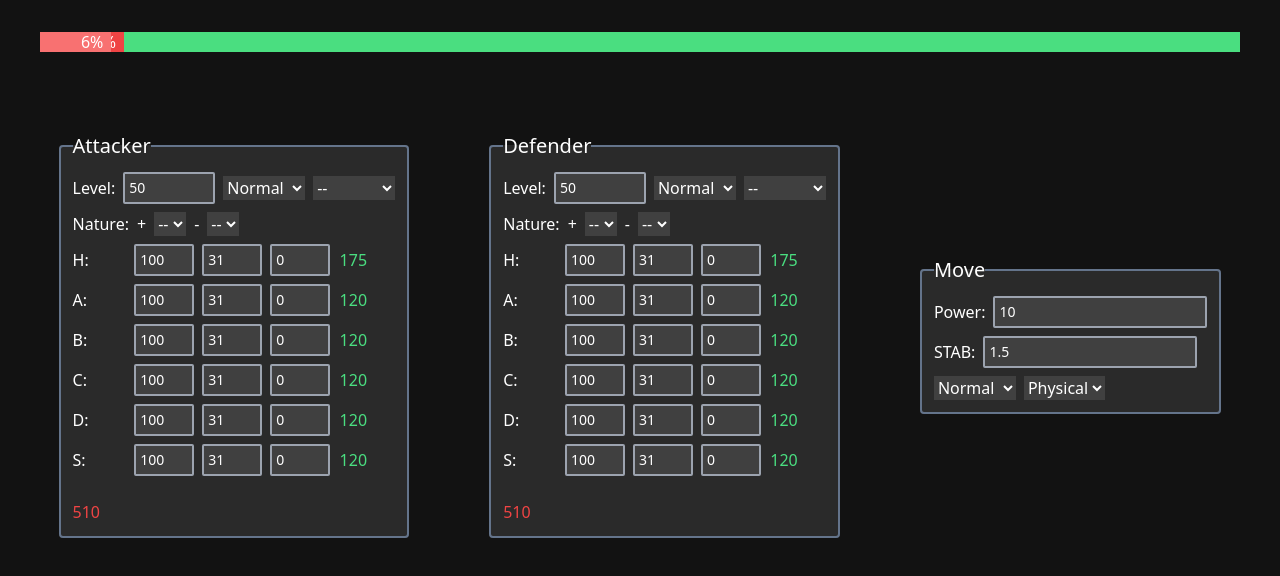
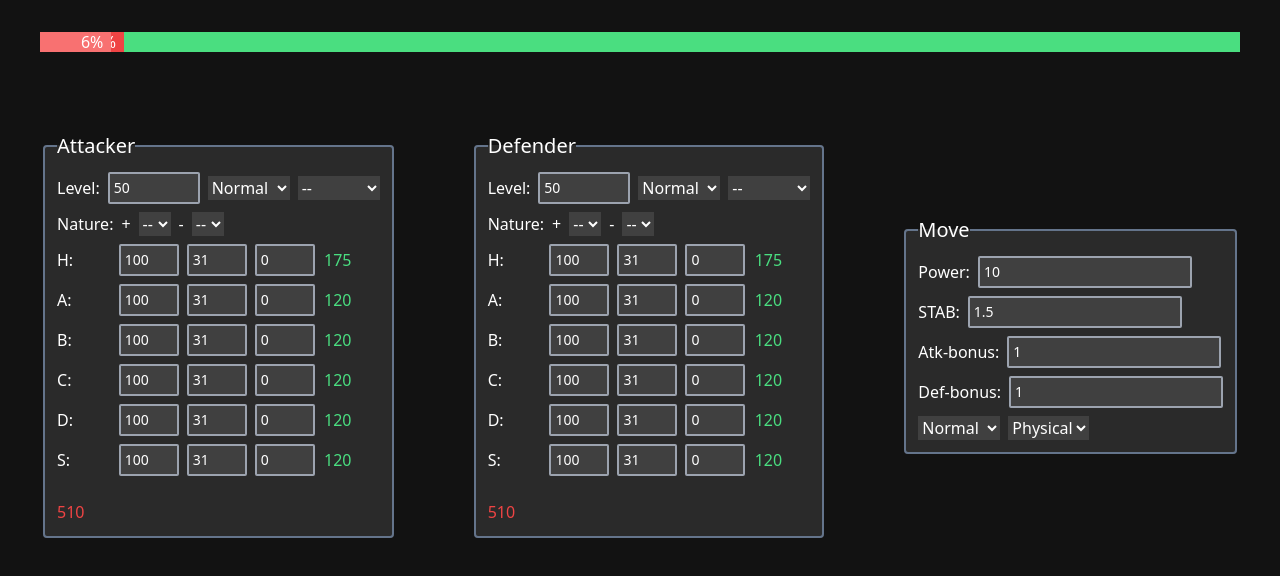
Before and after one commit to ckaznable/pokemon-dmg-calc, a React (Vite) app: page / in a window 1280 px wide. Shown: the top 576 px of the page. Built offline with nearby package versions, Linux system fonts and the light colour scheme.

Commit message:
feat: Add atk and def bonus options

```diff
--- a/locales/en.json
+++ b/locales/en.json
@@ -27,6 +27,8 @@
   "title_level": "Level",
   "title_power": "Power",
   "title_STAB": "STAB",
+  "title_atk_bonus": "Atk-bonus",
+  "title_def_bonus": "Def-bonus",
 
   "move_physical": "Physical",
   "move_special": "Special",
--- a/locales/zh_hant_tw.json
+++ b/locales/zh_hant_tw.json
@@ -27,6 +27,8 @@
   "title_level": "等級",
   "title_power": "招式威力",
   "title_STAB": "屬修加成",
+  "title_atk_bonus": "攻擊方加成",
+  "title_def_bonus": "防守方加成",
 
   "move_physical": "物理",
   "move_special": "特殊",
--- a/src/components/MoveBox.tsx
+++ b/src/components/MoveBox.tsx
@@ -1,5 +1,5 @@
 import { MoveType } from "@/types.d"
-import { isValidNumberString } from "@/util"
+import { isValidNumberString, onInputChange } from "@/util"
 import React from "react"
 import { useTranslation } from "react-i18next"
 import TypeSelect from "./TypeSelect"
@@ -11,6 +11,8 @@ function MoveBox() {
     power, setPower,
     moveType, setMoveType,
     sameTypeAtkBonus, setSameTypeAtkBonus,
+    atkBonus, setAtkBonus,
+    defBonus, setDefBonus,
   } = useMove()
 
   const { t } = useTranslation()
@@ -40,12 +42,22 @@ function MoveBox() {
       <div className="gap-2 flex flex-col flex-wrap text-base from-neutral-700">
         <div className="gap-2 flex items-center">
           <span>{ t("title_power") }:</span>
-          <input type="number" min="0" placeholder={t("placeholder_power") as string} value={power || ""} onChange={onChangePower} />
+          <input type="number" min="0" placeholder={t("placeholder_power") as string} value={power || ""} onChange={onInputChange(setPower)} />
         </div>
 
         <div className="gap-2 flex items-center">
           <span>{ t("title_STAB") }:</span>
-          <input type="number" min="0" placeholder={t("placeholder_STAB") as string} value={sameTypeAtkBonus || ""} onChange={onChangeSTAB} />
+          <input type="number" min="0" placeholder={t("placeholder_STAB") as string} value={sameTypeAtkBonus || ""} onChange={onInputChange(setSameTypeAtkBonus)} />
+        </div>
+
+        <div className="gap-2 flex items-center">
+          <span>{t("title_atk_bonus")}:</span>
+          <input type="number" min="0" value={atkBonus || ""} onChange={onInputChange(setAtkBonus)} />
+        </div>
+
+        <div className="gap-2 flex items-center">
+          <span>{t("title_def_bonus")}:</span>
+          <input type="number" min="0" value={defBonus || ""} onChange={onInputChange(setDefBonus)} />
         </div>
 
         <div className="flex gap-2 items-center">
--- a/src/components/StatusInput.tsx
+++ b/src/components/StatusInput.tsx
@@ -1,5 +1,5 @@
 import React, { CSSProperties, useEffect, useState } from "react"
-import { calcHpStatus, calcStatus, isValidNumberString } from "../util"
+import { calcHpStatus, calcStatus, isValidNumberString, onInputChange } from "../util"
 
 export interface StatusInputDefault {
   bp: number
@@ -43,15 +43,6 @@ function StatusInput(props: Props) {
     props.onChangeIV?.(iv)
   }, [iv])
 
-  const onInputChange = (setter: React.Dispatch<React.SetStateAction<number>>) => (e: React.ChangeEvent<HTMLInputElement>) => {
-    if(!isValidNumberString(e.target.value)) {
-      setter(0)
-      return
-    }
-
-    setter(+e.target.value)
-  }
-
   const inputStyle: CSSProperties = {
     maxWidth: `60px`
   }
--- a/src/hooks/useMove.ts
+++ b/src/hooks/useMove.ts
@@ -6,6 +6,8 @@ import { MoveType, PokemonType } from "@/types.d"
 
 export interface State {
   sameTypeAtkBonus: number
+  atkBonus: number
+  defBonus: number
   moveType: MoveType
   power: number
   type: PokemonType
@@ -13,6 +15,8 @@ export interface State {
 
 interface Action {
   setSameTypeAtkBonus: (t: number) => void
+  setAtkBonus: (t: number) => void
+  setDefBonus: (t: number) => void
   setMoveType: (t: MoveType) => void
   setPower: (t: number) => void
   setType: (t: PokemonType) => void
@@ -26,6 +30,16 @@ const useMove = create<Parameter>()(
       sameTypeAtkBonus: 1.5,
       setSameTypeAtkBonus: (t: number) => set(state => {
         state.sameTypeAtkBonus = t
+      }),
+
+      atkBonus: 1,
+      setAtkBonus: (t: number) => set(state => {
+        state.atkBonus = +t
+      }),
+
+      defBonus: 1,
+      setDefBonus: (t: number) => set(state => {
+        state.defBonus = +t
       }),
 
       moveType: MoveType.Physical,
--- a/src/util.ts
+++ b/src/util.ts
@@ -11,6 +11,17 @@ export function isValidNumberString (n: string): boolean {
   }
 
   return true
+}
+
+export function onInputChange(setter: React.Dispatch<React.SetStateAction<number>>|((t: number)=>void)) {
+  return (e: React.ChangeEvent<HTMLInputElement>) => {
+    if (!isValidNumberString(e.target.value)) {
+      setter(0)
+      return
+    }
+
+    setter(+e.target.value)
+  }
 }
 
 export function calcStatus(ss: number, iv: number, level: number, bp: number, buffRate: number) {
@@ -27,13 +38,15 @@ export function getNatureFix(n: [StatusExcludeH|-1, StatusExcludeH|-1], s: Statu
 }
 
 export function calcDamage(attacker: AllStatus, defender: AllStatus, move: MoveState) {
-  const atk = move.moveType === MoveType.Physical
+  const atk = (move.moveType === MoveType.Physical
     ? calcStatus(attacker.ss.A, attacker.iv.A, attacker.lv, attacker.bp.A, getNatureFix(attacker.nature, "A"))
     : calcStatus(attacker.ss.C, attacker.iv.C, attacker.lv, attacker.bp.C, getNatureFix(attacker.nature, "C"))
+  ) * (move.atkBonus || 1)
 
-  const def = move.moveType === MoveType.Physical
+  const def = (move.moveType === MoveType.Physical
     ? calcStatus(defender.ss.B, defender.iv.B, defender.lv, defender.bp.B, getNatureFix(defender.nature, "B"))
     : calcStatus(defender.ss.D, defender.iv.D, defender.lv, defender.bp.D, getNatureFix(defender.nature, "D"))
+  ) * (move.defBonus || 1)
 
   const base = (((((attacker.lv * 2 + 10) / 250) + atk / def) * move.power + 2) * attacker.lv) / 100
   let typeBuffRate = attacker.types.includes(move.type) ? (move.sameTypeAtkBonus||1.5) : 1
```
